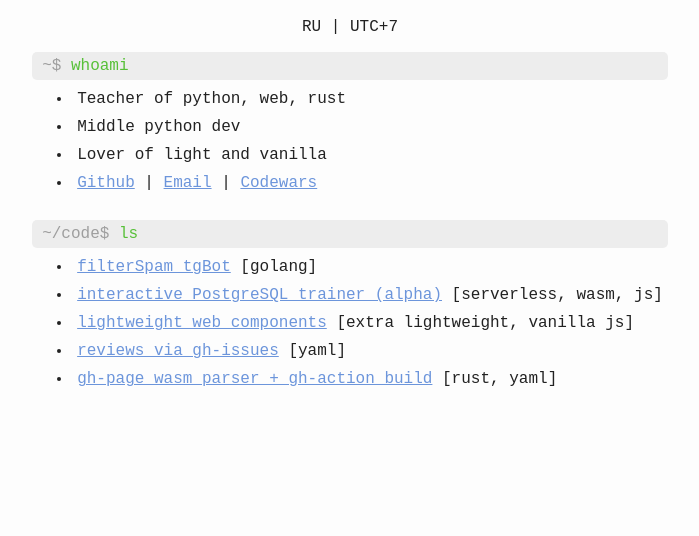
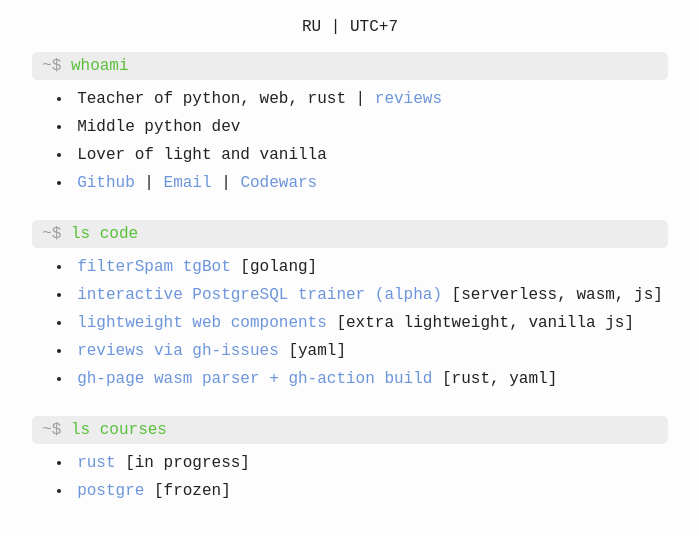
Before and after one commit to smir-ant/smir-ant.github.io, a plain HTML site: page index.html in a window 1280 px wide. Shown: the part 140-676 px from the top of the page, without its empty margins (290-989 px from the left). Drawn offline with Linux system fonts and the light colour scheme.

Commit message:
add courses block + light redisign

```diff
--- a/index.html
+++ b/index.html
@@ -29,6 +29,7 @@
 
         a, a:visited {
             color: var(--color-link);
+            text-decoration: none;
         }
 
         h1 {
@@ -67,7 +68,6 @@
                 --color-fg: #222;
                 --color-link: #6c95db;
                 --color-codeBg: #ededed;
-
             }
         }
 
@@ -89,7 +89,7 @@
 
         <code><span class="grey">~$</span> <span class="green">whoami</span></code>
         <ul>
-            <li>Teacher of python, web, rust</li>
+            <li>Teacher of python, web, rust | <a href="https://github.com/smir-ant/reviews/issues">reviews</a></li>
             <li>Middle python dev</li>
             <li>Lover of light and vanilla</li>
             <li><a href="https://github.com/smir-ant">Github</a> | <a href="mailto:i@smir-ant.ru">Email</a> | <a href="https://www.codewars.com/users/smir-ant">Codewars</a></li>
@@ -97,7 +97,7 @@
 
         <br>
 
-        <code><span class="grey">~/code$</span> <span class="green">ls</span></code>
+        <code><span class="grey">~$</span> <span class="green">ls code</span></code>
         <ul>
             <li><a href="https://github.com/smir-ant/spamFilter">filterSpam tgBot</a> [golang]</li>
             <li><a href="https://smir-ant.github.io/PgEx/index.html">interactive PostgreSQL trainer (alpha)</a> [serverless, wasm, js]</li>
@@ -105,6 +105,14 @@
             <li><a href="https://github.com/smir-ant/reviews/issues">reviews via gh-issues</a> [yaml]</li>
             <li><a href="https://github.com/smir-ant/wasm_parser?tab=readme-ov-file">gh-page wasm parser + gh-action build</a> [rust, yaml]</li>
         </ul>
+
+        <br>
+
+        <code><span class="grey">~$</span> <span class="green">ls courses</span></code>
+        <ul>
+            <li><a href="#">rust</a> [in progress]</li>
+            <li><a href="https://smir-ant.github.io/PgEx/index.html">postgre</a> [frozen]</li>
+        </ul>
     </main>
 
     <!-- inspired by https://albinodrought.com/ & https://maxday.dev/ -->
```
